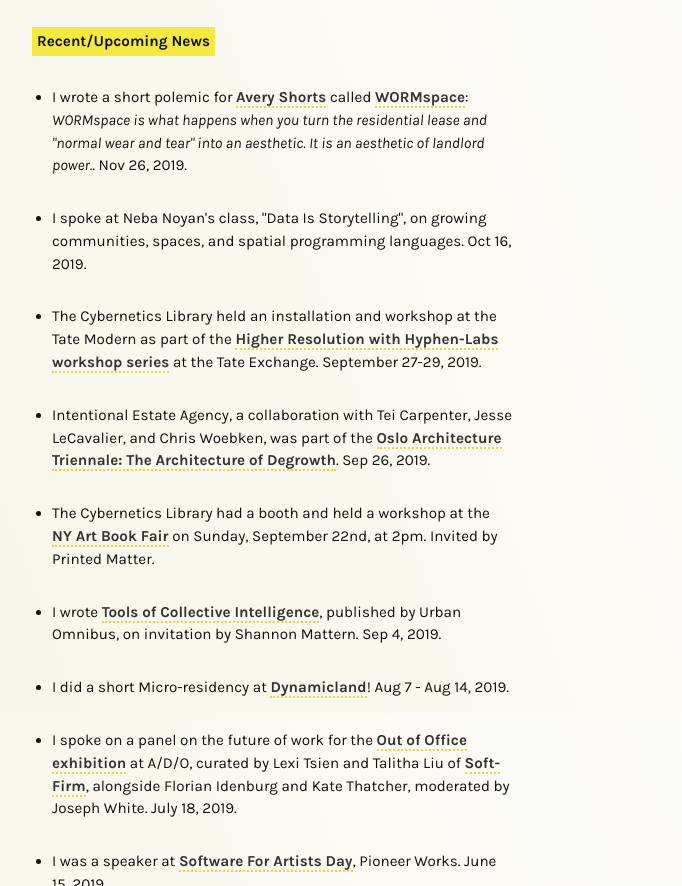
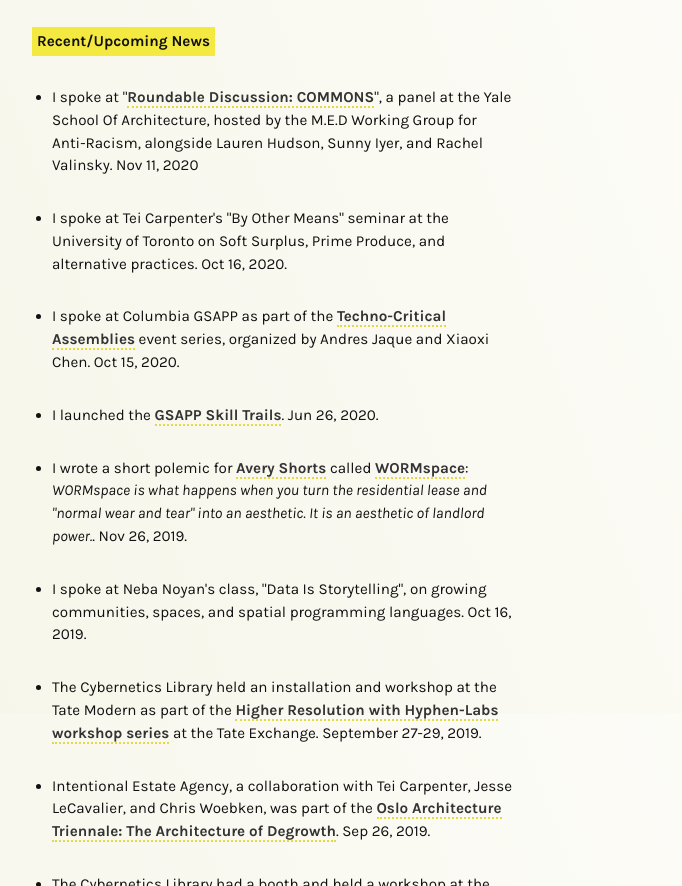
Before and after one commit to dantaeyoung/dantaeyoung.com, a plain HTML site: page index.html in a window 1280 px wide. Shown: the part 887-1773 px from the top of the page, without its empty margins (18-700 px from the left). Drawn offline with Linux system fonts and the light colour scheme.

Commit message:
news updates

```diff
--- a/index.html
+++ b/index.html
@@ -37,6 +37,10 @@
         <div class="title">Recent/Upcoming News</div>
 
         <div class="spacedlist parse_this_as_markdown">
+- I spoke at "[Roundable Discussion: COMMONS](https://www.instagram.com/p/CHbKmXRsLc5/)", a panel at the Yale School Of Architecture, hosted by the M.E.D Working Group for Anti-Racism, alongside Lauren Hudson, Sunny Iyer, and Rachel Valinsky. Nov 11, 2020
+- I spoke at Tei Carpenter's "By Other Means" seminar at the University of Toronto on Soft Surplus, Prime Produce, and alternative practices. Oct 16, 2020.
+- I spoke at Columbia GSAPP as part of the [Techno-Critical Assemblies](https://www.arch.columbia.edu/events/2026-dan-taeyoung-and-jia-zhang) event series, organized by Andres Jaque and Xiaoxi Chen. Oct 15, 2020.
+- I launched the [GSAPP Skill Trails](https://skilltrails.gsapp.org/#/map). Jun 26, 2020.
 - I wrote a short polemic for [Avery Shorts](http://www.averyshorts.com/) called [WORMspace](https://us17.campaign-archive.com/?u=0026e8adfb06086a83c6cd300&id=830c83c494): <i>WORMspace is what happens when you turn the residential lease and "normal wear and tear" into an aesthetic. It is an aesthetic of landlord power.</i>. Nov 26, 2019.
 - I spoke at Neba Noyan's class, "Data Is Storytelling", on growing communities, spaces, and spatial programming languages. Oct 16, 2019.
 - The Cybernetics Library held an installation and workshop at the Tate Modern as part of the [Higher Resolution with Hyphen-Labs workshop series](https://www.tate.org.uk/whats-on/tate-modern/tate-exchange/workshop/higher-resolution) at the Tate Exchange. September 27-29, 2019.
```
